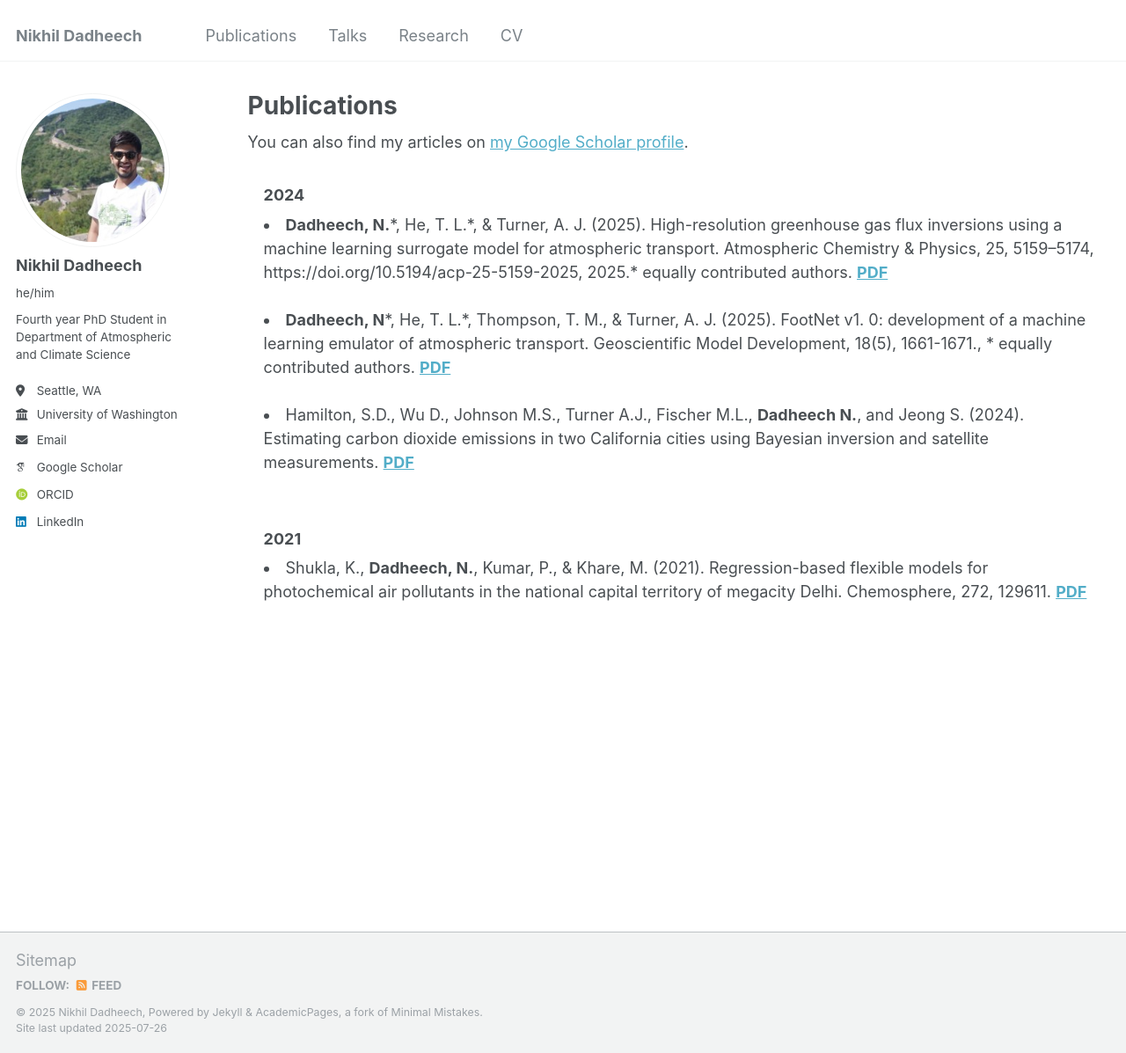
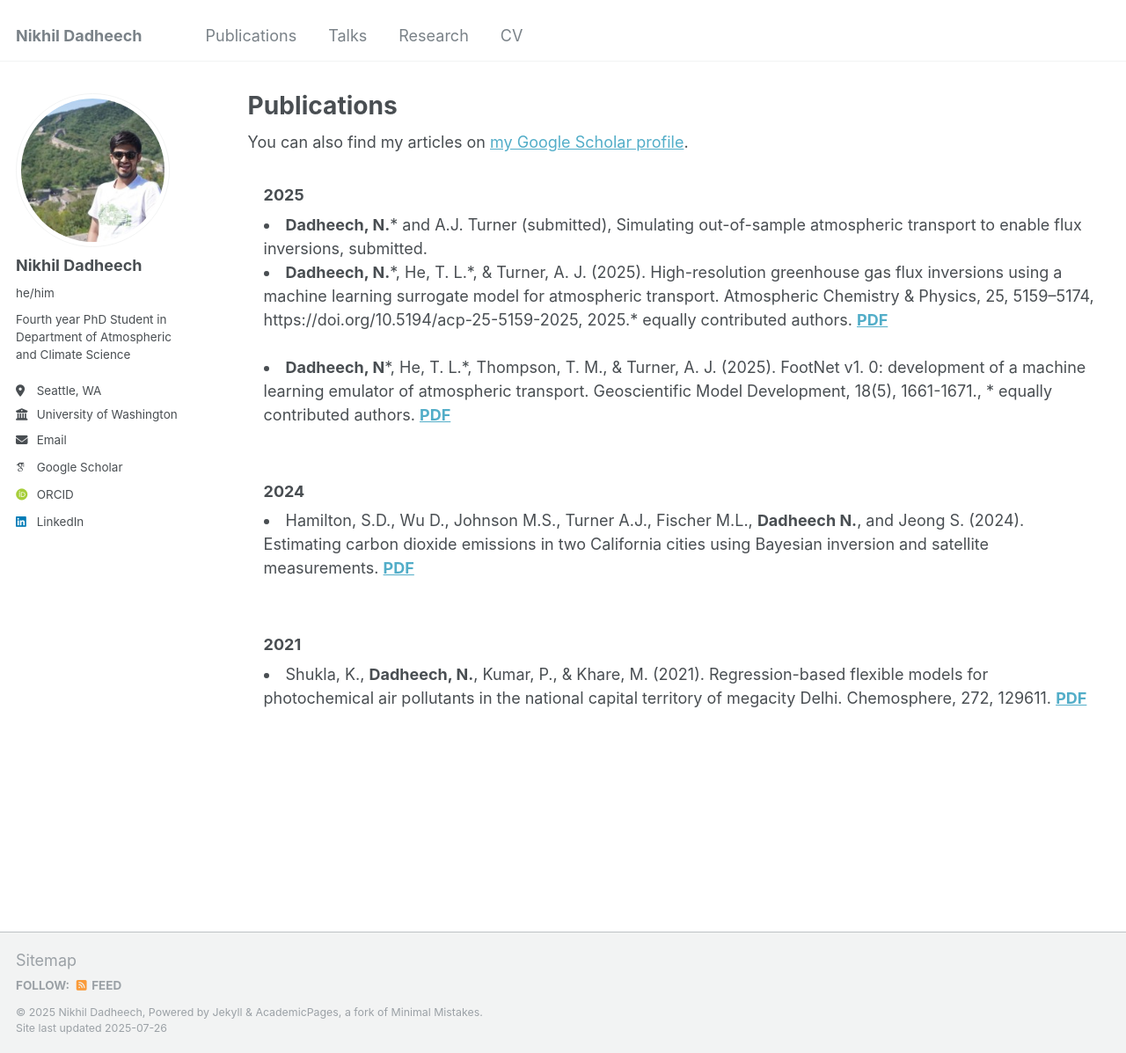
Before and after one commit to nd349/nd349.github.io, a Jekyll site: the page built from _pages/publications.html, in a window 1280 px wide and 1197 px high. Shown: the whole window at 88% size. Built offline with Jekyll 4.4.1, drawn with Linux system fonts in a browser that asks for light colours; some web fonts are replaced.

Commit message:
Update publications.html

```diff
--- a/_pages/publications.html
+++ b/_pages/publications.html
@@ -17,7 +17,10 @@ author_profile: true
 
 					<h2>Publications </h2> -->
 					<section>
-										<h3>2024</h3>
+										<h3>2025</h3>
+										<li class="bib-item">
+										<b>Dadheech, N.</b>* and A.J. Turner (submitted), Simulating out-of-sample atmospheric transport to enable flux inversions, submitted.
+
 										<li class="bib-item">
 										<b>Dadheech, N.</b>*, He, T. L.*, & Turner, A. J. (2025). High-resolution greenhouse gas flux inversions using a machine learning surrogate model for atmospheric transport. Atmospheric Chemistry & Physics, 25, 5159–5174, https://doi.org/10.5194/acp-25-5159-2025, 2025.* equally contributed authors.
 										<a target="'_blank'" href="../files/DadheechEtAl2025.pdf">
```
Also changed, not shown: other parts of _pages/publications.html (+1 -0 lines).
